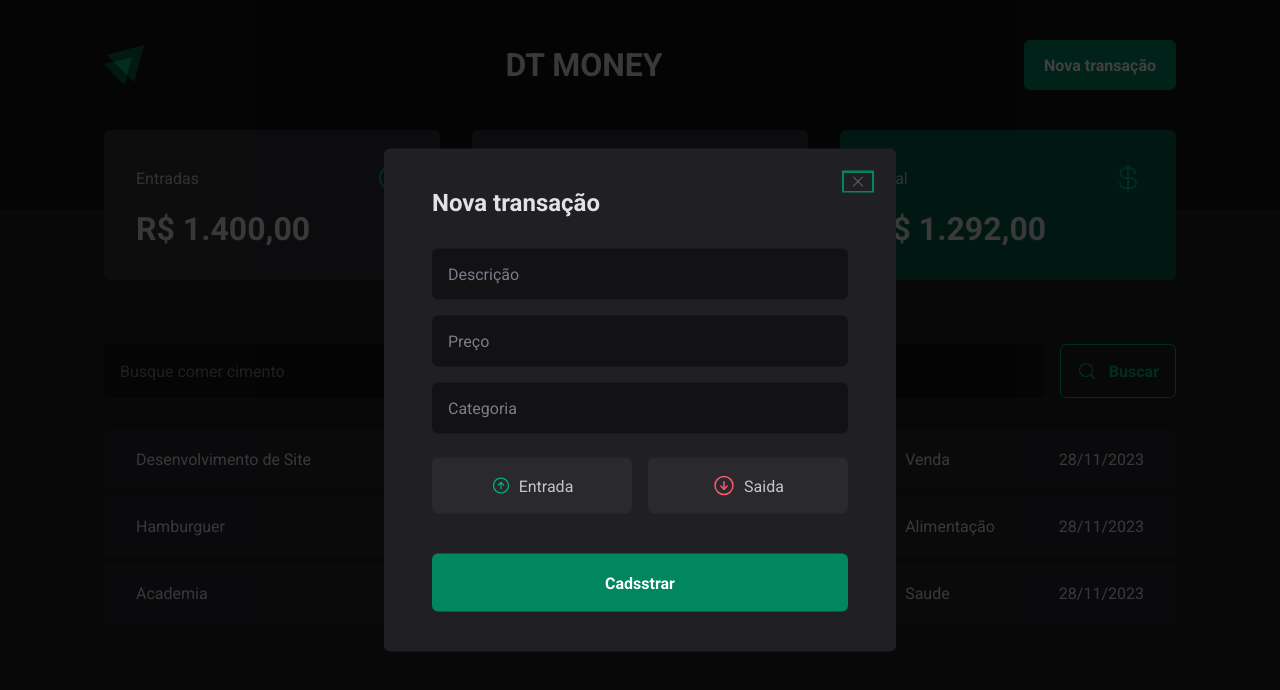
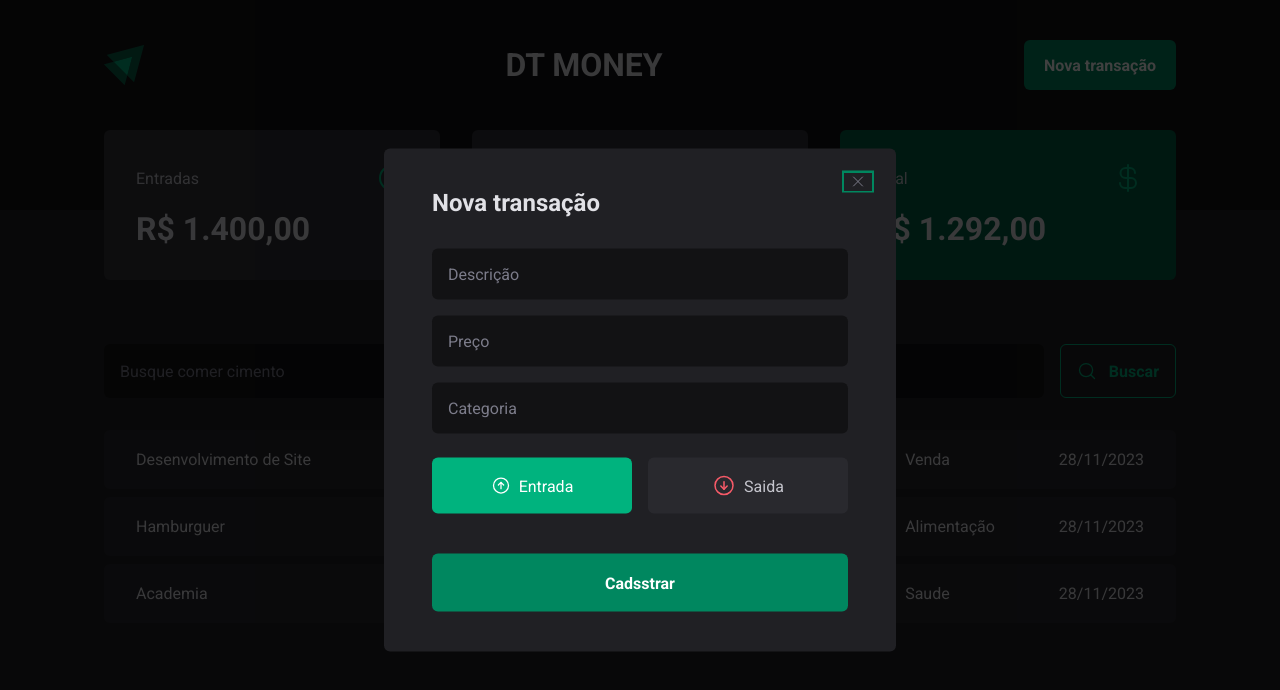
Before and after one commit to BrenoNovais/cash-control, a React (Vite) app: page / in a window 1280 px wide. Both pictures are taken after a click on the button "Nova transação". Shown: the top 690 px of the page. Built offline with nearby package versions, Linux system fonts and the light colour scheme; data requests are answered from the project's data file.

Commit message:
Controlled components

```diff
--- a/src/components/NewTransactionModal/indes.tsx
+++ b/src/components/NewTransactionModal/indes.tsx
@@ -1,7 +1,7 @@
 import { zodResolver } from "@hookform/resolvers/zod";
 import * as Dialog from "@radix-ui/react-dialog";
 import { ArrowCircleDown, ArrowCircleUp, X } from "phosphor-react";
-import { useForm } from "react-hook-form";
+import { Controller, useForm } from "react-hook-form";
 import * as z from 'zod';
 import { CloseButton, Content, Overlay, TransactionType, TransactionTypeButton } from "./styles";
 
@@ -16,8 +16,9 @@
 
 export function NewTransactionModal() {
 
-    const { register, handleSubmit, formState: { isSubmitting } } = useForm<NewTransactionFormInputs>({
-        resolver: zodResolver(newTransactionFormSchema)
+    const { control, register, handleSubmit, formState: { isSubmitting } } = useForm<NewTransactionFormInputs>({
+        resolver: zodResolver(newTransactionFormSchema),
+        defaultValues: { type: 'income' }
     })
 
     async function handleCreateNewTransaction(data: NewTransactionFormInputs) {
@@ -36,18 +37,21 @@
                 </CloseButton>
 
                 <form onSubmit={handleSubmit(handleCreateNewTransaction)}>
+
                     <input
                         type="text"
                         placeholder="Descrição"
                         required
                         {...register('description')}
                     />
+
                     <input
                         type="number"
                         placeholder="Preço"
                         required
                         {...register('price', { valueAsNumber: true })}
                     />
+
                     <input
                         type="text"
                         placeholder="Categoria"
@@ -55,8 +59,15 @@
                         {...register('category')}
                     />
 
-                    <TransactionType>
-
+                    <Controller
+                        control={control}
+                        name="type"
+                        render={({ field }) => {
+                            return (
+                                <TransactionType
+                                    onValueChange={field.onChange}
+                                    value={field.value}
+                                >
                                     <TransactionTypeButton variant="income" value="income">
                                         <ArrowCircleUp size={20} />
                                         Entrada
@@ -66,8 +77,9 @@
                                         <ArrowCircleDown size={24} />
                                         Saida
                                     </TransactionTypeButton>
-
                                 </TransactionType>
+                            )
+                        }} />
 
                     <button type="submit" disabled={isSubmitting}>
                         Cadsstrar
--- a/src/pages/transactions/index.tsx
+++ b/src/pages/transactions/index.tsx
@@ -19,7 +19,8 @@
                 <SearchForm />
                 <TansactionsTable>
                     <tbody>
-                        {transactions.map(transaction => {
+                        {
+                            transactions.map(transaction => {
                                 return (
                                     <tr key={transaction.id}>
                                         <td width="100%">{transaction.description}</td>
@@ -33,7 +34,8 @@
                                         <td>{dateFormatter.format(new Date(transaction.createdAt))}</td>
                                     </tr>
                                 )
-                        })}
+                            })
+                        }
 
                     </tbody>
                 </TansactionsTable>
```
Lines whose indentation alone changed are shown as unchanged.
